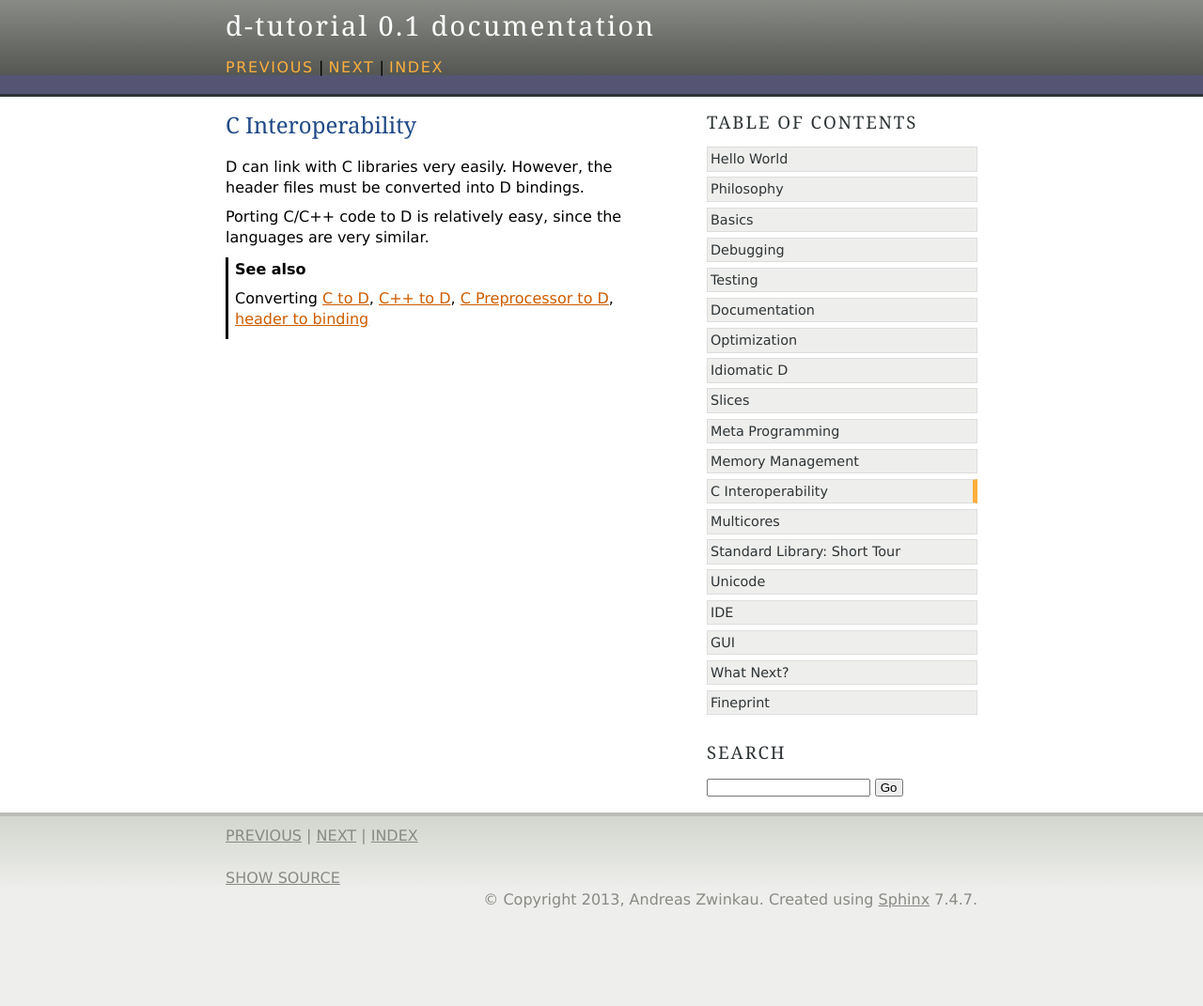
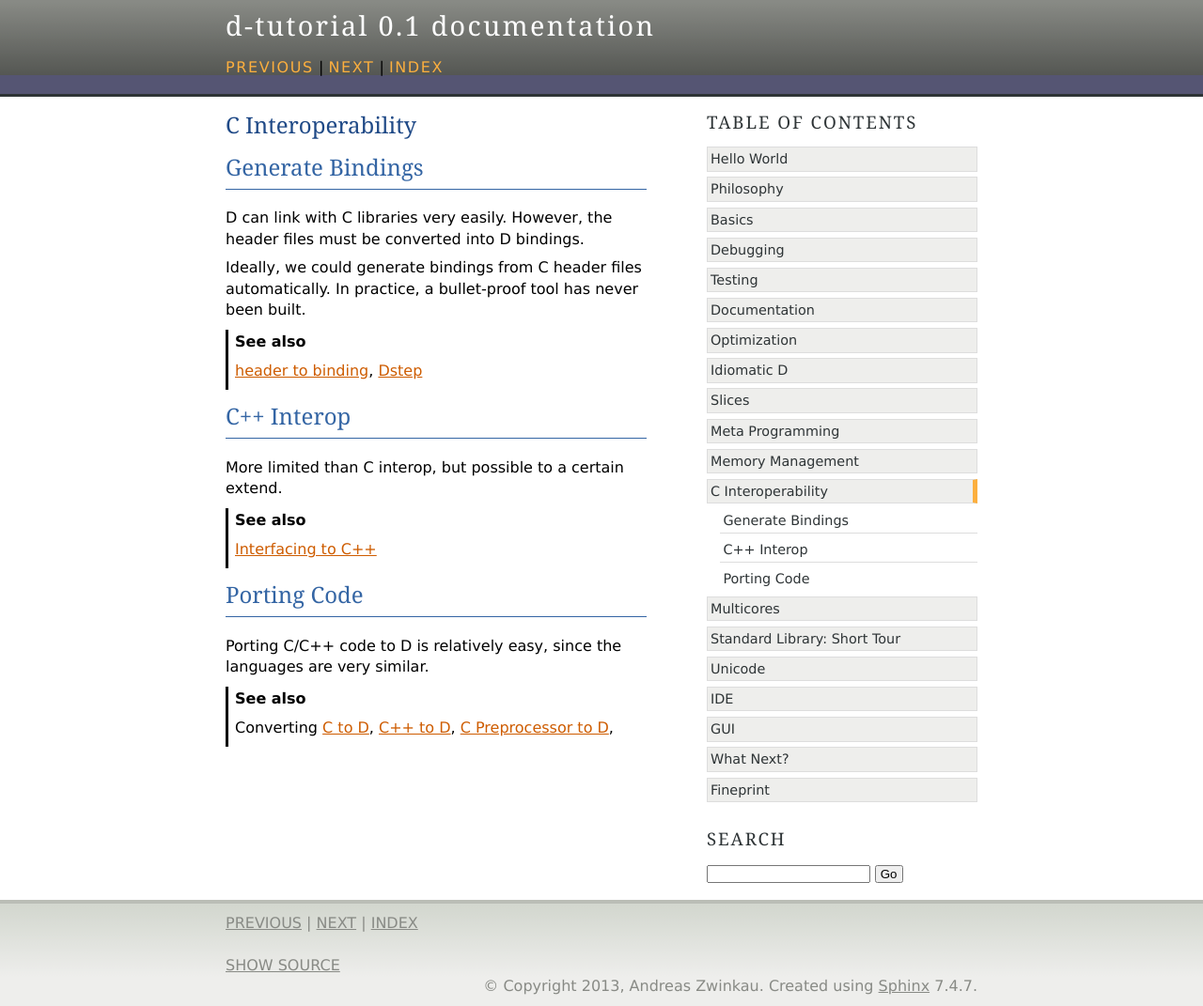
Before and after one commit to qznc/d-tut, a Sphinx documentation site: the page built from source/c.rst, in a window 1280 px wide. Shown: the whole page at 94% size. Built offline with Sphinx 7.4.7, drawn with Linux system fonts in a browser that asks for light colours; before the commit the page ends 979 px from its top, so only the background shows below that.

Commit message:
tweaking

```diff
--- a/source/c.rst
+++ b/source/c.rst
@@ -1,8 +1,31 @@
 C Interoperability
 ==================
 
+Generate Bindings
+-----------------
+
 D can link with C libraries very easily.
 However, the header files must be converted into D bindings.
+
+Ideally, we could generate bindings from C header files automatically.
+In practice, a bullet-proof tool has never been built.
+
+.. seealso::
+
+   `header to binding <http://dlang.org/htomodule.html>`_,
+   `Dstep <https://github.com/jacob-carlborg/dstep>`_
+
+C++ Interop
+-----------
+
+More limited than C interop, but possible to a certain extend.
+
+.. seealso::
+
+   `Interfacing to C++ <http://dlang.org/cpp_interface.html>`_
+
+Porting Code
+------------
 
 Porting C/C++ code to D is relatively easy,
 since the languages are very similar.
--- a/source/documentation.rst
+++ b/source/documentation.rst
@@ -2,7 +2,7 @@ Documentation
 =============
 
 As a programmer, you are probably used to API documentations,
-like JavaDoc, or DoxyGen.
+like JavaDoc or DoxyGen.
 The D compiler has this functionality built in with the ``-D`` switch.
 
 Unittest as Examples
--- a/source/index.rst
+++ b/source/index.rst
@@ -1,8 +1,8 @@
 
-Pragmatic D Tutorial: Welcome
-=============================
+Pragmatic D Tutorial
+====================
 
-This is an introduction to the
+This is a pragmatic introduction to the
 `D Programming Language <http://dlang.org/>`_.
 
 Audience
--- a/source/multicores.rst
+++ b/source/multicores.rst
@@ -4,7 +4,8 @@ Multicores
 Since computers with multiple cores are the norm today,
 let us discuss how this can be exploited with D.
 
-While concurrency and parallelism are actually different concepts,
+While concurrency and parallelism are
+`actually different concepts <http://stackoverflow.com/questions/1050222/concurrency-vs-parallelism-what-is-the-difference>`_,
 we will not discuss them separately,
 because programmers usually encounter them at same time anyways.
 However, this means we only provide an overview here.
--- a/source/optimization.rst
+++ b/source/optimization.rst
@@ -17,4 +17,8 @@ and there are subtle differences as well as shortcomings in LDC and GDC.
 Benchmarking
 ------------
 
+Since not every optimization can be performed by a compiler,
+programmers are often need to tune their code.
+Since guessing is very often wrong,
+benchmarking is essential.
 D comes with ``std.datetime.benchmark`` included.
```
Also changed, not shown: other parts of source/c.rst (+0 -1 lines), README.md (added, +8 -0 lines), source/idiomatic.rst (+15 -0 lines).
